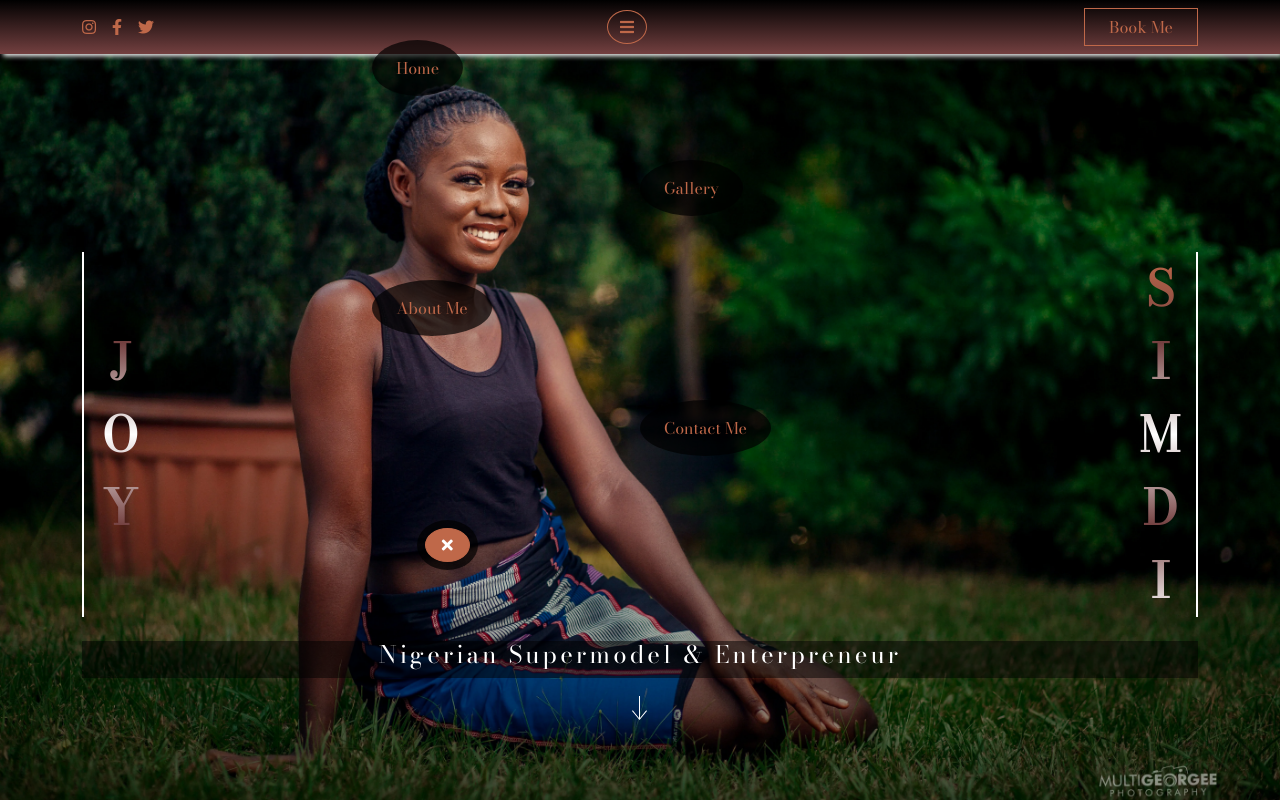
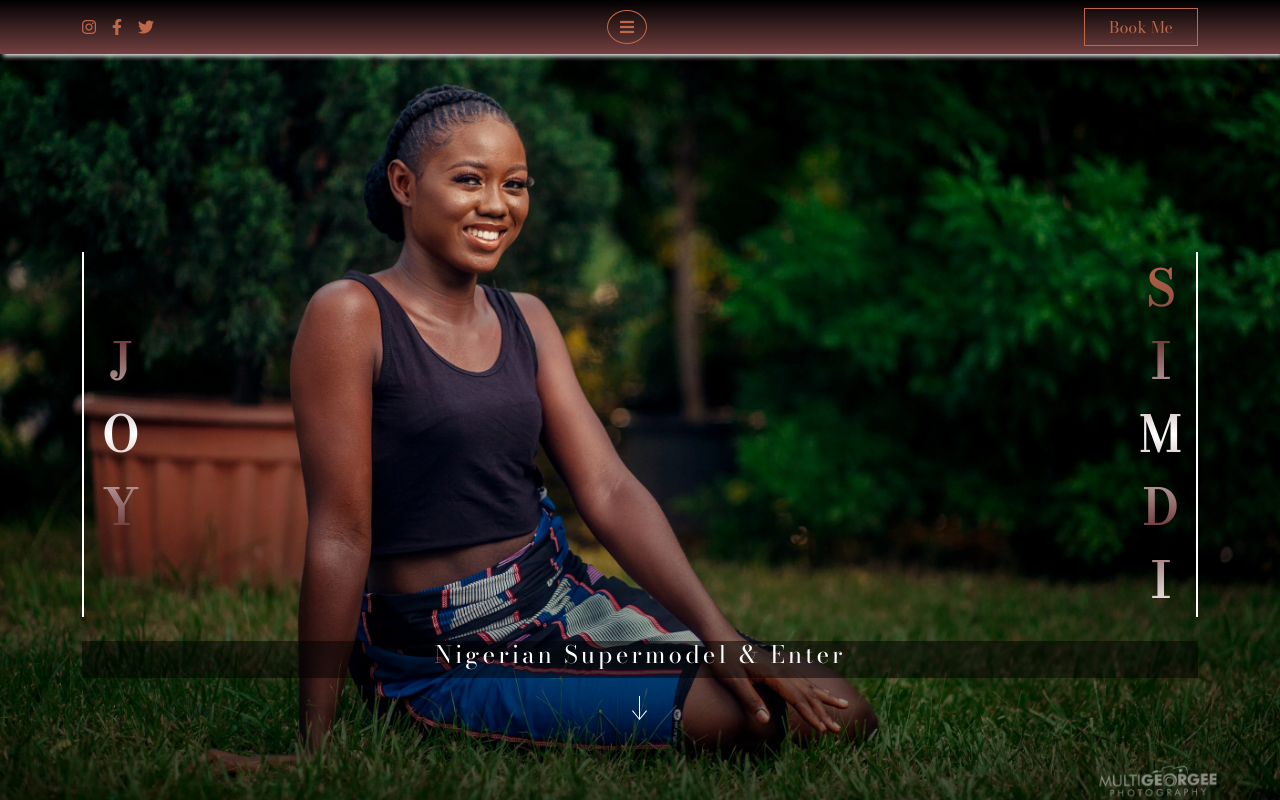
Before and after one commit to buezrico/simdi, a Next.js app: page / in a window 1280 px wide. Shown: the top 800 px of the page. Built offline with nearby package versions, Linux system fonts and the light colour scheme.

Commit message:
added animation to the header title

```diff
--- a/package.json
+++ b/package.json
@@ -11,6 +11,7 @@
     "@fortawesome/fontawesome-free": "^5.15.3",
     "bootstrap": "^5.0.1",
     "gsap": "^3.6.1",
+    "jquery": "^3.6.0",
     "next": "10.2.2",
     "react": "17.0.2",
     "react-dom": "17.0.2",
@@ -20,6 +21,7 @@
     "typescript": "^4.2.4"
   },
   "devDependencies": {
+    "@types/jquery": "^3.5.5",
     "@types/next": "^9.0.0",
     "@types/node": "^15.6.0",
     "@types/react": "^17.0.6"
--- a/src/components/NavbarComp.tsx
+++ b/src/components/NavbarComp.tsx
@@ -3,19 +3,6 @@ import { gsap } from "gsap";
 
 const NavbarComp = () => {
   const [nav, setNav] = useState(false);
-
-  // useEffect(() => {
-  //   let tween = gsap.to(".menu", { duration: 5, ease: "elastic", top: "50%" });
-  //   tween.play();
-  // }, []);
-
-  // const tween = gsap.to(".menu", {
-  //   duration: 1.5,
-  //   ease: "elastic.out(1, 0.3)",
-  //   top: -90,
-  //   opacity: 0,
-  //   delay: 1,
-  // });
 
   return (
     <nav className="navbar text-primary">
@@ -27,14 +14,14 @@ const NavbarComp = () => {
         </div>
 
         <button className="btn rounded-circle btn-outline-primary py-1">
-          <i className="fas fa-bars" id="menu" onClick={() => tween}></i>
+          <i className="fas fa-bars" id="menu" onClick={() => setNav(!nav)}></i>
         </button>
 
         <button className="btn rounded-0 btn-outline-primary px-md-4">
           Book Me
         </button>
 
-        <div className="menu" style={{}}>
+        <div className="menu" style={{ top: nav ? "10%" : "" }}>
           <div className="container menu-wrapper">
             <div className="menu-items">
               <div className="navitem home-link">
--- a/src/pages/index.tsx
+++ b/src/pages/index.tsx
@@ -1,13 +1,24 @@
 import Head from "next/head";
 import React, { Component } from "react";
-import { TimelineLite, Bounce } from "gsap";
+import { gsap, TimelineLite, Bounce } from "gsap";
+import { TextPlugin } from "gsap/dist/TextPlugin";
 import NavbarComp from "../components/NavbarComp";
 import AboutPage from "../components/AboutComp";
 import GalleryComp from "../components/GalleryComp";
 import FooterComp from "../components/FooterComp";
 
+gsap.registerPlugin(TextPlugin);
+
 class Simdi extends Component {
   componentDidMount() {
+    gsap.to(".header-title", {
+      duration: 5,
+      text: "Nigerian Supermodel & Enterpreneur",
+      ease: "none",
+      delimiter: "",
+      delay: 2,
+    });
+
     const tl = new TimelineLite();
     tl.from(
       ".joy",
@@ -48,9 +59,9 @@ class Simdi extends Component {
               </div>
 
               <div className="title text-center text-light mb-3">
-                <h4>Nigerian Supermodel &amp; Enterpreneur</h4>
+                <h4 className="header-title"></h4>
               </div>
-              <div className="arrow-down">
+              <div className="arrow-down" onClick={() => tween.play()}>
                 <svg
                   width="24"
                   height="24"
--- a/src/styles/globals.scss
+++ b/src/styles/globals.scss
@@ -65,7 +65,6 @@ header {
     box-shadow: 0.2rem 0.2rem 0.3rem whitesmoke;
     width: 100%;
     position: relative;
-    // position: static;
     box-shadow: 1rem;
 
     .menu {
@@ -75,7 +74,7 @@ header {
       width: 100%;
       transition: 0.7s ease-in-out;
       // padding: 5rem;
-      top: 0;
+      top: -100%;
       left: 0;
 
       .menu-wrapper {
```
Also changed, not shown: 1 other file (tests, documents, lock files or other folders).
